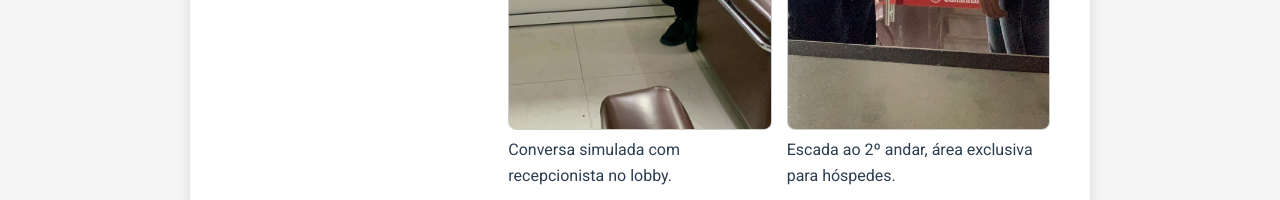
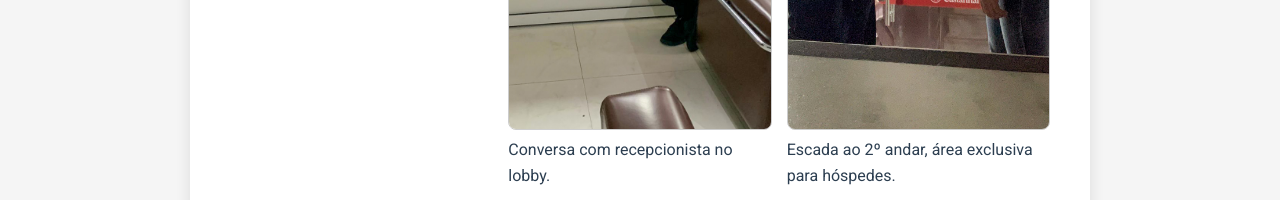
Before and after one commit to EllieDevZone/projeto-seguranca-digital, a plain HTML site: page sobre.html in a window 1280 px wide. Shown: the part 1300-1500 px from the top of the page. Drawn offline with Linux system fonts and the light colour scheme.

Commit message:
Update sobre.html

```diff
--- a/sobre.html
+++ b/sobre.html
@@ -45,7 +45,7 @@
             <h3>Galeria de Fotos</h3>
             <figure>
                 <img src="recepção.jpg" alt="Registro da orientação sobre segurança digital com o recepcionista">
-                <figcaption>Conversa simulada com recepcionista no lobby.</figcaption>
+                <figcaption>Conversa com recepcionista no lobby.</figcaption>
             </figure>
             <figure>
                 <img src="hospede.jpg" alt="Demonstração do guia digital com uma hóspede">
```
